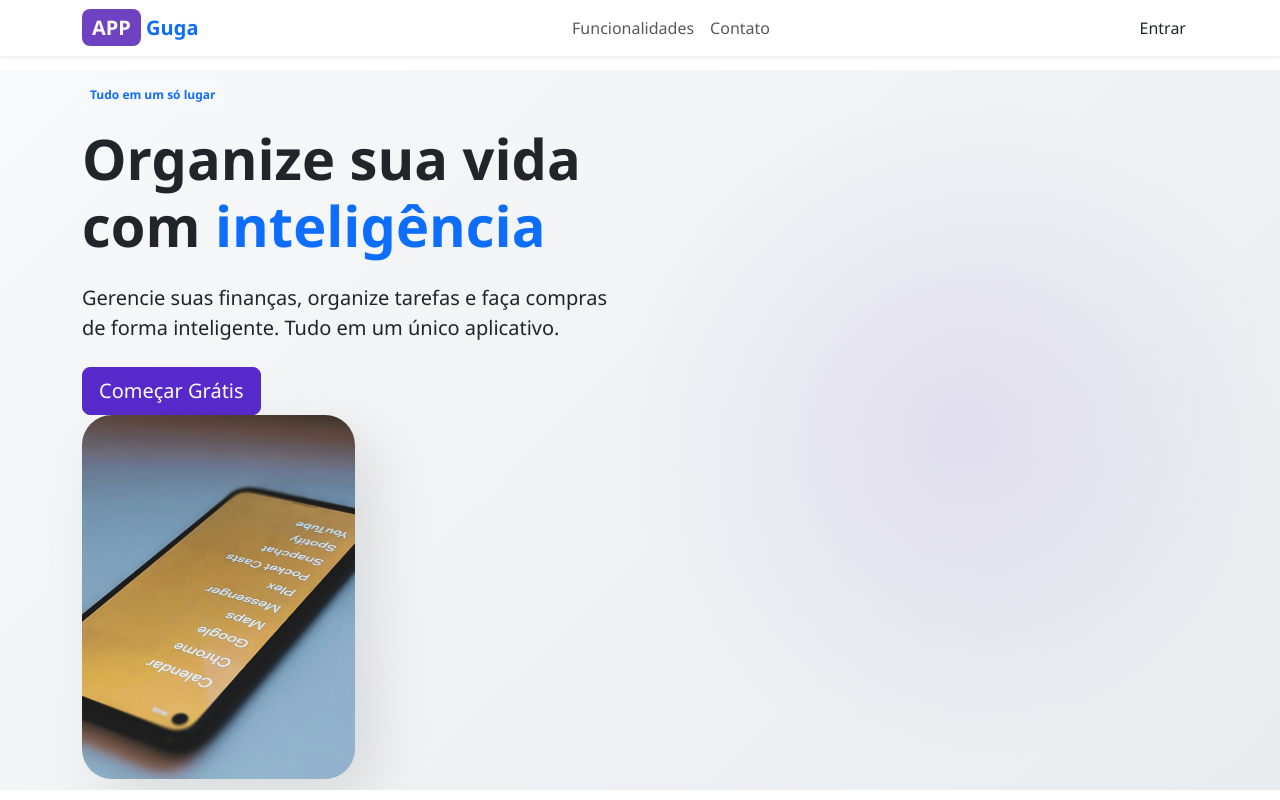
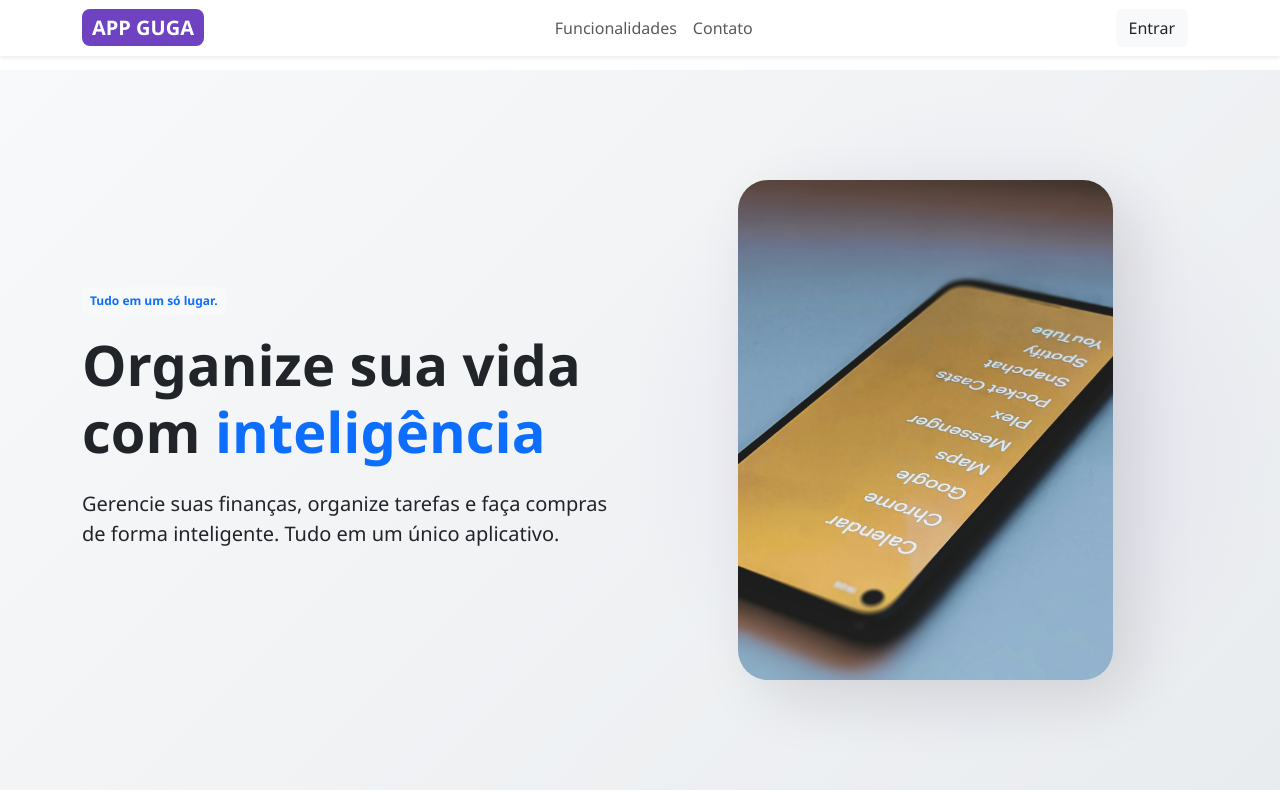
Before and after one commit to Gustavo33502/Desafio, a plain HTML site: page versão de casa/inicial/index.html in a window 1280 px wide. Shown: the top 800 px of the page. Drawn offline with nearby package versions, Linux system fonts and the light colour scheme.

Commit message:
atualização

```diff
--- a/versão de casa/inicial/index.html
+++ b/versão de casa/inicial/index.html
@@ -13,21 +13,20 @@
 
     <nav class="navbar navbar-expand-lg navbar-light bg-white fixed-top shadow-sm">
         <div class="container">
-            <a class="navbar-brand fw-bold text-primary" href="#">
-                <span style="background-color: #6f42c1; color: white; padding: 5px 10px; border-radius: 8px;">APP</span>
-                Guga
+            <a class="navbar-brand fw-bold text-primary" href="../inicial/index.html">
+                <span style="background-color: #6f42c1; color: white; padding: 5px 10px; border-radius: 8px;">APP GUGA</span>
             </a>
             <button class="navbar-toggler" type="button" data-bs-toggle="collapse" data-bs-target="#navbarNav">
                 <span class="navbar-toggler-icon"></span>
             </button>
             <div class="collapse navbar-collapse" id="navbarNav">
                 <ul class="navbar-nav mx-auto">
-                    <li class="nav-item"><a class="nav-link" href="#financeiro">Funcionalidades</a></li>
-                    <li class="nav-item"><a class="nav-link" href="#compras">Contato</a></li>
+                    <li class="nav-item1"><a class="nav-link" href="#financeiro">Funcionalidades</a></li>
+                    <li class="nav-item2"><a class="nav-link" href="#compras">Contato</a></li>
                 </ul>
-                <div class="d-flex align-items-center gap-2">
-                    <span id="userGreeting" class="fw-bold text-dark" style="display:none;"></span>
-                    <button class="btn btn-outline-dark border-0" id="btnLogin">Entrar</button>
+                <div class=" divnome d-flex align-items-center  bg-white gap-2">
+                    <span id="userGreeting" class="nome"></span>
+                    <button class="btn btn-outline-white border-1 bg-light" id="btnLogin">Entrar</button>
                 </div>
             </div>
         </div>
@@ -37,18 +36,16 @@
         <div class="container">
             <div class="row align-items-center">
                 <div class="col-md-6">
-                    <span class="badge bg-light text-primary mb-3 p-2">Tudo em um só lugar</span>
+                    <span class="badge bg-light text-primary mb-3 p-2">Tudo em um só lugar.</span>
                     <h1 class="display-4 fw-bold mb-4">Organize sua vida com <span
                             class="text-primary">inteligência</span></h1>
                     <p class="lead mb-4">Gerencie suas finanças, organize tarefas e faça compras de forma inteligente.
                         Tudo em um único aplicativo.</p>
-                    <div class="d-flex gap-3">
-                        <button class="btn btn-primary btn-lg">Começar Grátis</button>
-                    </div>
+
+                </div>
                 <div class="col-md-6 text-center">
                     <img src="../imagens/imginicial.jpg" class="img-fluid hero-img" alt="App Preview">
                 </div>
-            </div>
         </div>
     </header>
 
@@ -74,7 +71,7 @@
                         <li class="mb-2">✓ Sugestões de economia</li>
                     </ul>
                     <div class="d-flex gap-3">
-                        <button class="btn btn-primary btn-lg">Começar Grátis</button>
+                        <a href="../financeiro/index.html" class="btn btn-success btn-lg">Começar Grátis</a>
                     </div>
                 </div>
             </div>
@@ -98,7 +95,7 @@
                     <p class="text-muted mb-4">Organize suas atividades diárias, defina prioridades e nunca mais esqueça
                         compromissos importantes. Produtividade ao seu alcance.</p>
                     <div class="d-flex gap-3">
-                        <button class="btn btn-primary btn-lg">Começar Grátis</button>
+                        <a href="../tarefas/index.html" class="btn btn-primary btn-lg">Começar Grátis</a>
                     </div>
                 </div>
             </div>
@@ -123,7 +120,7 @@
                         baseadas no seu histórico e nunca mais esqueça itens no mercado.</p>
                     <div class="d-flex gap-3">
                         <div class="d-flex gap-3">
-                        <button class="btn btn-primary btn-lg">Começar Grátis</button>
+                        <a href="../lista/index.html" class="btn btn-danger btn-lg">Começar Grátis</a>
                     </div>
                 </div>
             </div>
--- a/versão de casa/inicial/script.js
+++ b/versão de casa/inicial/script.js
@@ -4,7 +4,7 @@ document.addEventListener("DOMContentLoaded", function() {
   const greetingSpan = document.getElementById('userGreeting');
 
      function checkLogin() {
-    const savedUser = localStorage.getItem('smartLifeUser');
+    const savedUser = localStorage.getItem('AppgugaUser');
      if (savedUser) {
     loginButton.style.display = 'none';
         greetingSpan.style.display = 'inline-block';
@@ -16,7 +16,7 @@ document.addEventListener("DOMContentLoaded", function() {
    const userName = prompt("Por favor, digite seu nome para entrar:");
 
    if (userName && userName.trim() !== "") {
-       localStorage.setItem('smartLifeUser', userName);
+       localStorage.setItem('AppgugaUser', userName);
        checkLogin();
        alert("Login realizado com sucesso!");
    } else {
--- a/versão de casa/inicial/style.css
+++ b/versão de casa/inicial/style.css
@@ -3,7 +3,29 @@ body {
   font-family: 'Segoe UI', Tahoma, Geneva, Verdana, sans-serif;
      overflow-x: hidden;
 }
-
+.nav-item1{
+    background-color: white;
+    border-top-left-radius:10px ;
+    border-bottom-left-radius:10px ;
+}
+.nav-item2{
+    background-color: white;
+    border-right: 10px;
+    border-top-right-radius:10px ;
+    border-bottom-right-radius:10px ;
+}
+.nav-item1:hover, .nav-item2:hover{
+    background-color: #e9ecef;
+}
+.divnome{
+    padding: 5px 10px;
+    border-radius: 8px;
+}
+.nome{
+    font-size: 18px;
+    margin-right: 10px;
+    background-color: white;
+}
 .text-primary-gradient {
    background: -webkit-linear-gradient(45deg, #6f42c1, #0d6efd);
 }
@@ -36,8 +58,9 @@ body {
 }
 
 .navbar {
+    background-color: rgba(235, 229, 229, 0) !important;
     backdrop-filter: blur(10px);
-    background-color: rgba(255, 255, 255, 0.95) !important;
+    height: 7%;
 }
 
 .btn-primary {
```
Also changed, not shown: versão de casa/financeiro/index.html (+9 -0 lines), versão de casa/tarefas/index.html (+12 -3 lines).
